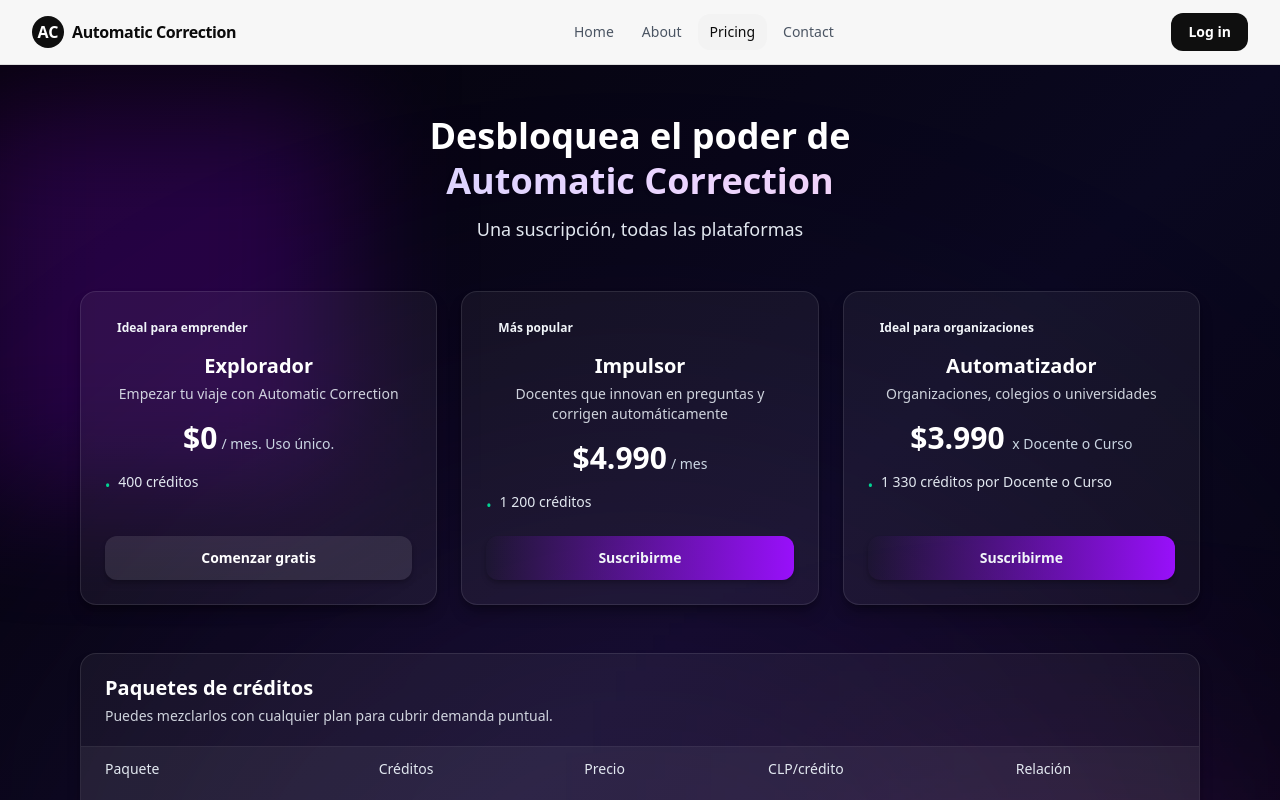
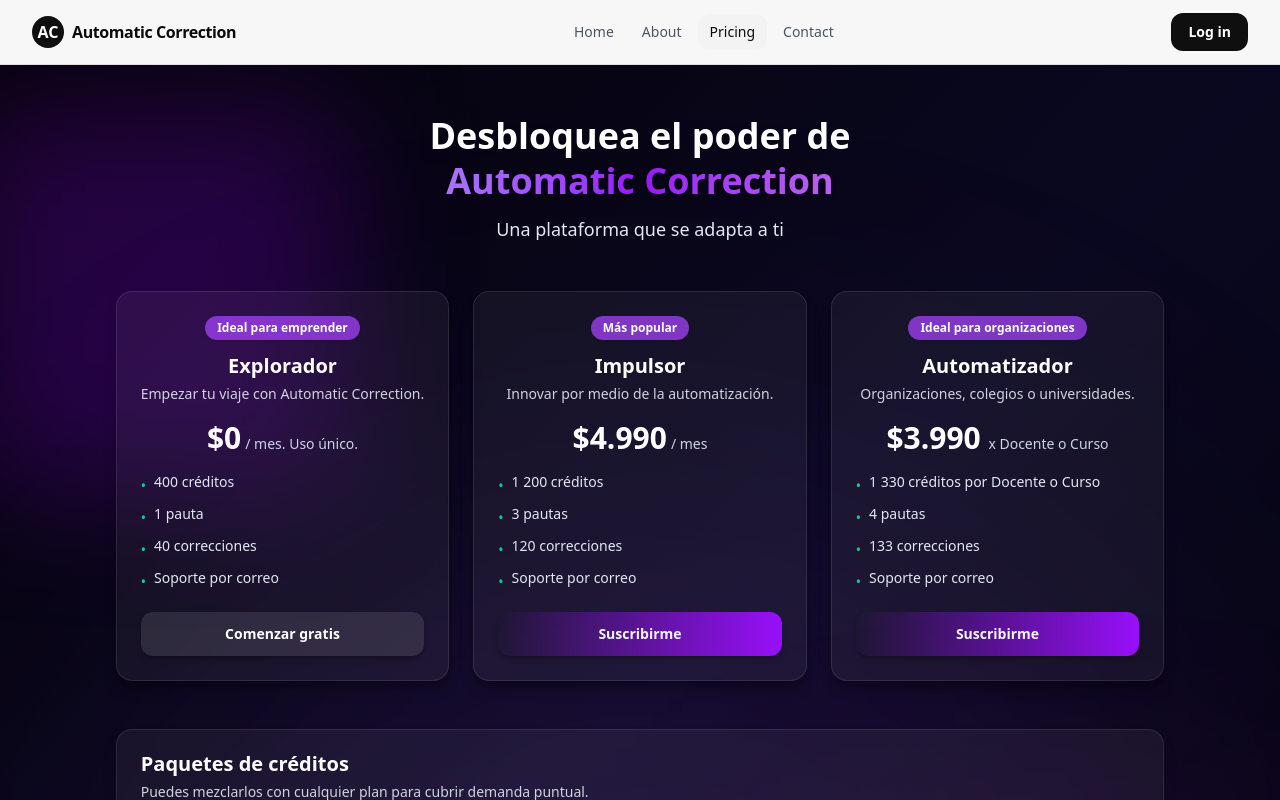
Before and after one commit to Correccion-Automatica/frontend, a React (Vite) app: page /pricing in a window 1280 px wide. Built offline with nearby package versions, Linux system fonts and the light colour scheme; no server answers.

Commit message:
feat: Refactor Pricing component for improved clarity and layout

```diff
--- a/src/pages/Pricing.jsx
+++ b/src/pages/Pricing.jsx
@@ -3,37 +3,37 @@ import { useNavigate } from "react-router-dom";
 
 const plans = [
   {
-    name: 'Explorador',
-    price: '$0',
-    period: '/ mes. Uso único.',
-    badge: 'Ideal para emprender',
-    description: 'Empezar tu viaje con Automatic Correction',
-    features: ['400 créditos'],
-    buttonText: 'Comenzar gratis',
-    buttonStyle: 'secondary',
-    buttonAction: 'register',
+    name: "Explorador",
+    price: "$0",
+    period: "/ mes. Uso único.",
+    badge: "Ideal para emprender",
+    description: "Empezar tu viaje con Automatic Correction. ",
+    features: ["400 créditos", "1 pauta", "40 correcciones", "Soporte por correo"],
+    buttonText: "Comenzar gratis",
+    buttonStyle: "secondary",
+    buttonAction: "register",
   },
   {
-    name: 'Impulsor',
-    price: '$4.990',
-    period: '/ mes',
-    badge: 'Más popular',
-    description: 'Docentes que innovan en preguntas y corrigen automáticamente',
-    features: ['1 200 créditos'],
-    buttonText: 'Suscribirme',
-    buttonStyle: 'featured',
-    buttonAction: 'register',
+    name: "Impulsor",
+    price: "$4.990",
+    period: "/ mes",
+    badge: "Más popular",
+    description: "Innovar por medio de la automatización.",
+    features: ["1 200 créditos", "3 pautas", "120 correcciones", "Soporte por correo"],
+    buttonText: "Suscribirme",
+    buttonStyle: "featured",
+    buttonAction: "register",
   },
   {
-    name: 'Automatizador',
-    price: '$3.990',
-    period: ' x Docente o Curso',
-    badge: 'Ideal para organizaciones',
-    description: 'Organizaciones, colegios o universidades',
-    features: ['1 330 créditos por Docente o Curso'],
-    buttonText: 'Suscribirme',
-    buttonStyle: 'featured',
-    buttonAction: 'register',
+    name: "Automatizador",
+    price: "$3.990",
+    period: " x Docente o Curso",
+    badge: "Ideal para organizaciones",
+    description: "Organizaciones, colegios o universidades.",
+    features: ["1 330 créditos por Docente o Curso", "4 pautas", "133 correcciones", "Soporte por correo"],
+    buttonText: "Suscribirme",
+    buttonStyle: "featured",
+    buttonAction: "register",
   },
 ];
 
@@ -67,21 +67,21 @@ export default function Pricing() {
         <header className="text-center space-y-3">
           <h1 className="text-3xl md:text-4xl font-bold text-white leading-tight">
             <span className="block">Desbloquea el poder de</span>
-            <span className="block text-transparent bg-clip-text bg-gradient-to-r from-indigo-200 via-purple-200 to-pink-200 drop-shadow">
+            <span className="block text-transparent bg-clip-text bg-gradient-to-r from-indigo-200 via-purple-600 to-pink-300 drop-shadow">
               Automatic Correction
             </span>
           </h1>
-          <p className="text-base md:text-lg text-slate-200 max-w-2xl mx-auto">Una suscripción, todas las plataformas</p>
+          <p className="text-base md:text-lg text-slate-200 max-w-2xl mx-auto">Una plataforma que se adapta a ti</p>
         </header>
 
         <section className="grid gap-6 md:grid-cols-2 lg:grid-cols-3">
           {plans.map((plan) => (
             <article
               key={plan.name}
-              className="rounded-2xl border border-white/10 bg-white/5 shadow-lg shadow-black/30 p-6 flex flex-col transition hover:-translate-y-1 hover:shadow-purple-900/40"
+              className="rounded-2xl border border-white/10 bg-white/5 shadow-lg shadow-black/30 p-6 flex flex-col transition hover:-translate-y-1 hover:shadow-purple-900/40 relative"
             >
               {plan.badge && (
-                <div className="inline-flex items-center rounded-full bg-primary/10 text-primary px-3 py-1 text-xs font-semibold mb-3">
+                <div className="inline-flex items-center px-3 py-1 rounded-full text-xs font-semibold text-white bg-purple-500/70 backdrop-blur-sm shadow-sm self-center mb-3">
                   {plan.badge}
                 </div>
               )}
@@ -134,8 +134,6 @@ export default function Pricing() {
                   <th className="px-6 py-3 font-medium">Paquete</th>
                   <th className="px-6 py-3 font-medium">Créditos</th>
                   <th className="px-6 py-3 font-medium">Precio</th>
-                  <th className="px-6 py-3 font-medium">CLP/crédito</th>
-                  <th className="px-6 py-3 font-medium">Relación</th>
                 </tr>
               </thead>
               <tbody>
@@ -144,8 +142,6 @@ export default function Pricing() {
                     <td className="px-6 py-4 font-medium text-white">{pack.name}</td>
                     <td className="px-6 py-4">{pack.credits.toLocaleString("es-CL")}</td>
                     <td className="px-6 py-4">{formatCLP(pack.price)}</td>
-                    <td className="px-6 py-4">{pack.pricePerCredit}</td>
-                    <td className="px-6 py-4 text-slate-200/90">{pack.relation}</td>
                   </tr>
                 ))}
               </tbody>
```
